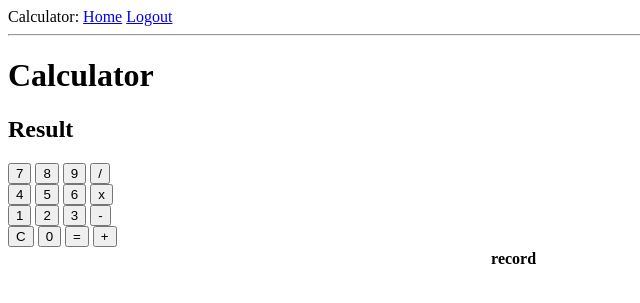
After one commit to as2569/Mini3, a Python web app: template app/templates/calculator.html in a window 1280 px wide. The commit adds this page. Shown: the top 303 px of the page, without its empty margins (0-640 px from the left). Run offline with Jinja, Linux system fonts and the light colour scheme; the template is opened without the code that fills it, so the values that code supplies are empty; some libraries are stand-ins or nearby versions.

Commit message:
record table

```diff
--- a/app/models.py
+++ b/app/models.py
@@ -16,6 +16,12 @@ class User(UserMixin, db.Model):
 	def check_password(self, password):
 		return self.password
 
+class Record(db.Model):
+	id = db.Column(db.Integer, primary_key=True)
+	record = db.Column(db.String(100))
+	def __repr__(self):
+		return 'Record {}'.format(self.record)
+
 @login.user_loader
 def load_user(id):
 	return User.query.get(int(id))
--- /dev/null
+++ b/app/static/calc.js
@@ -0,0 +1,20 @@
+$(function(){
+	$('button').click(function(){
+		var val = $(this).val();
+		var display = $("#target").text()
+		var btnType = $(this).attr("name");
+		console.log(btnType)
+		setupData()
+		$.ajax({
+			url: '/update',
+			data: {'buttonValue':val, 'buttonType':btnType, 'display':display},
+			type: 'POST',
+			success: function(response){
+				$("#target").text(response)
+			},
+			error: function(error){
+				console.log(error);
+			}
+		});
+	});
+});
--- a/app/templates/base.html
+++ b/app/templates/base.html
@@ -2,6 +2,7 @@
 	<head>
 		<script src="https://ajax.googleapis.com/ajax/libs/jquery/3.1.0/jquery.min.js"></script>
 		<script src="static/calc.js"></script>
+		<script src="https://cdn.datatables.net/1.10.18/js/jquery.dataTables.min.js"></script>
 
 		{% if title %}
 		<title>{{ title }} - Calculator</title>
--- /dev/null
+++ b/app/templates/calculator.html
@@ -0,0 +1,69 @@
+{% extends "base.html" %}
+
+{% block content %}
+	<h1>Calculator</h1>
+	<div class="container-fluid">
+
+	<div>
+	<h2>Result</h2>
+	<span id="target"></span>
+	</div>
+
+      	<div class="buttons">
+        	<button name="d" class="nums btn btn-default" value="7">7</button>
+        	<button name="d" class="nums btn btn-default" value="8">8</button>
+        	<button name="d" class="nums btn btn-default" value="9">9</button>
+        	<button name="o" class="btn-operate btn btn-default" value="/">/</button>
+      	</div>
+
+      	<div class="buttons">
+        	<button name="d" class="nums btn btn-default" value="4">4</button>
+        	<button name="d" class="nums btn btn-default" value="5">5</button>
+        	<button name="d" class="nums btn btn-default" value="6">6</button>
+	        <button name="o" class="btn-operate btn btn-default" value="*">x</button>
+      	</div>
+
+      	<div class="buttons">
+        	<button name="d" class="nums btn btn-default" value="1">1</button>
+	        <button name="d" class="nums btn btn-default" value="2">2</button>
+	        <button name="d" class="nums btn btn-default" value="3">3</button>
+        	<button name="o" class="btn-operate btn btn-default" value="-">-</button>
+      	</div>
+
+      	<div class="buttons">
+		<button name="C" class="btn-clear btn btn-danger" id="clearButton">C</button>
+        	<button name="d" class="nums btn-zero btn btn-default" value="0">0</button>
+	        <button name="=" class="btn-equal btn btn-info" id="resultButton">=</button>
+        	<button name="o" class="btn-operate btn btn-default" value="+">+</button>
+      	</div>
+
+	<table id="table" class="display" style="width:80%">
+        	<thead>
+            	<tr>
+                <th>record</th>
+                </tr>
+                </thead>
+  	</table>
+
+<script>
+function setupData() {
+    $(document).ready(function () {
+        $('#table').DataTable({
+            "ajax": {
+                "url": "/updateTable",
+                "dataType": "json",
+                "dataSrc": "data",
+		"contentType":"application/json"
+            },
+            "columns": [
+                {"data": "record"}
+            ]
+        });
+    });
+}
+//$( window ).on( "load", setupData );
+
+</script>
+</div>
+
+{% endblock %}
```
Also changed, not shown: app/calculator.py (added, +18 -0 lines), app/routes.py (+18 -2 lines), app/templates/register.html (added, +23 -0 lines), config.py (+0 -8 lines).
